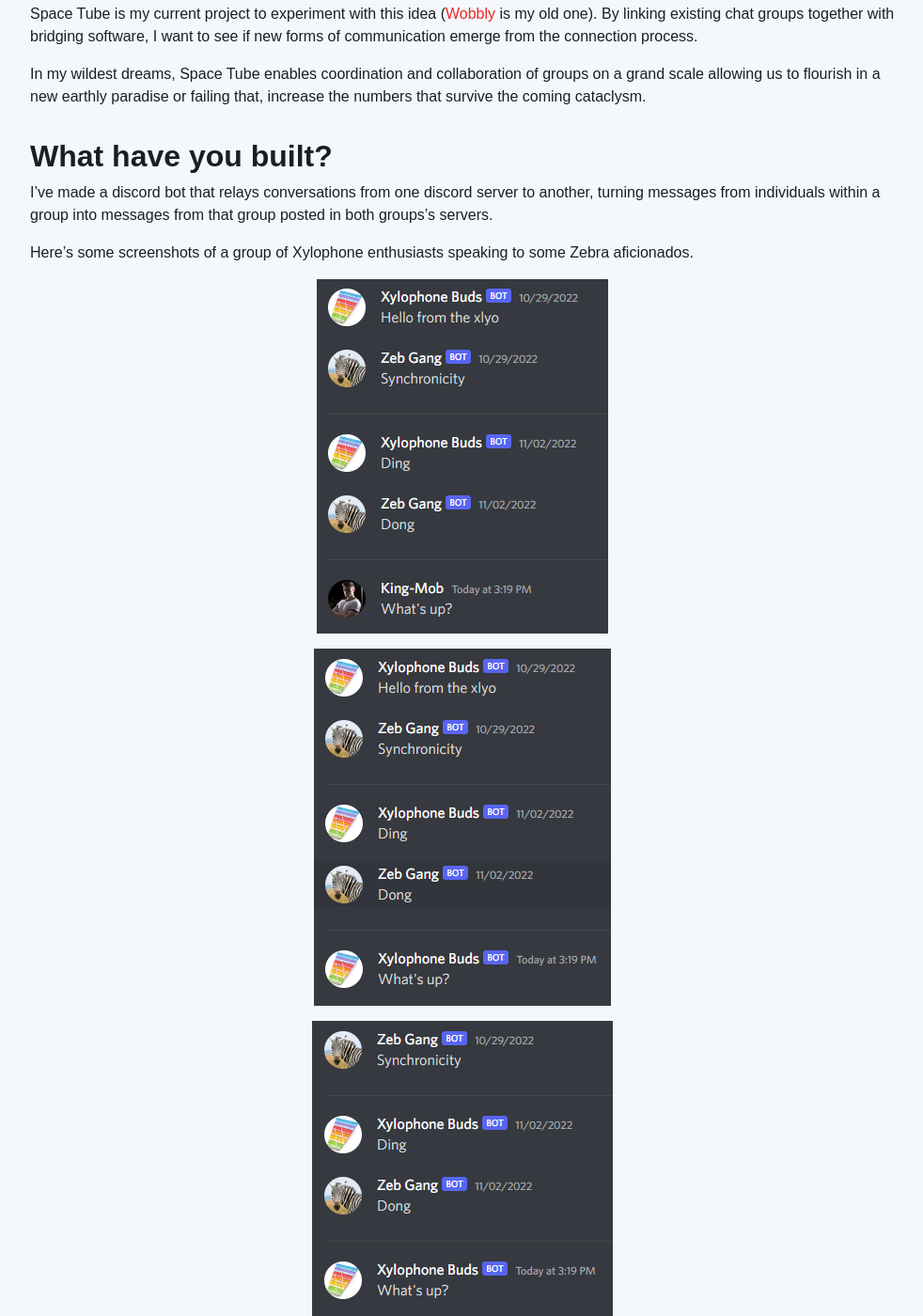
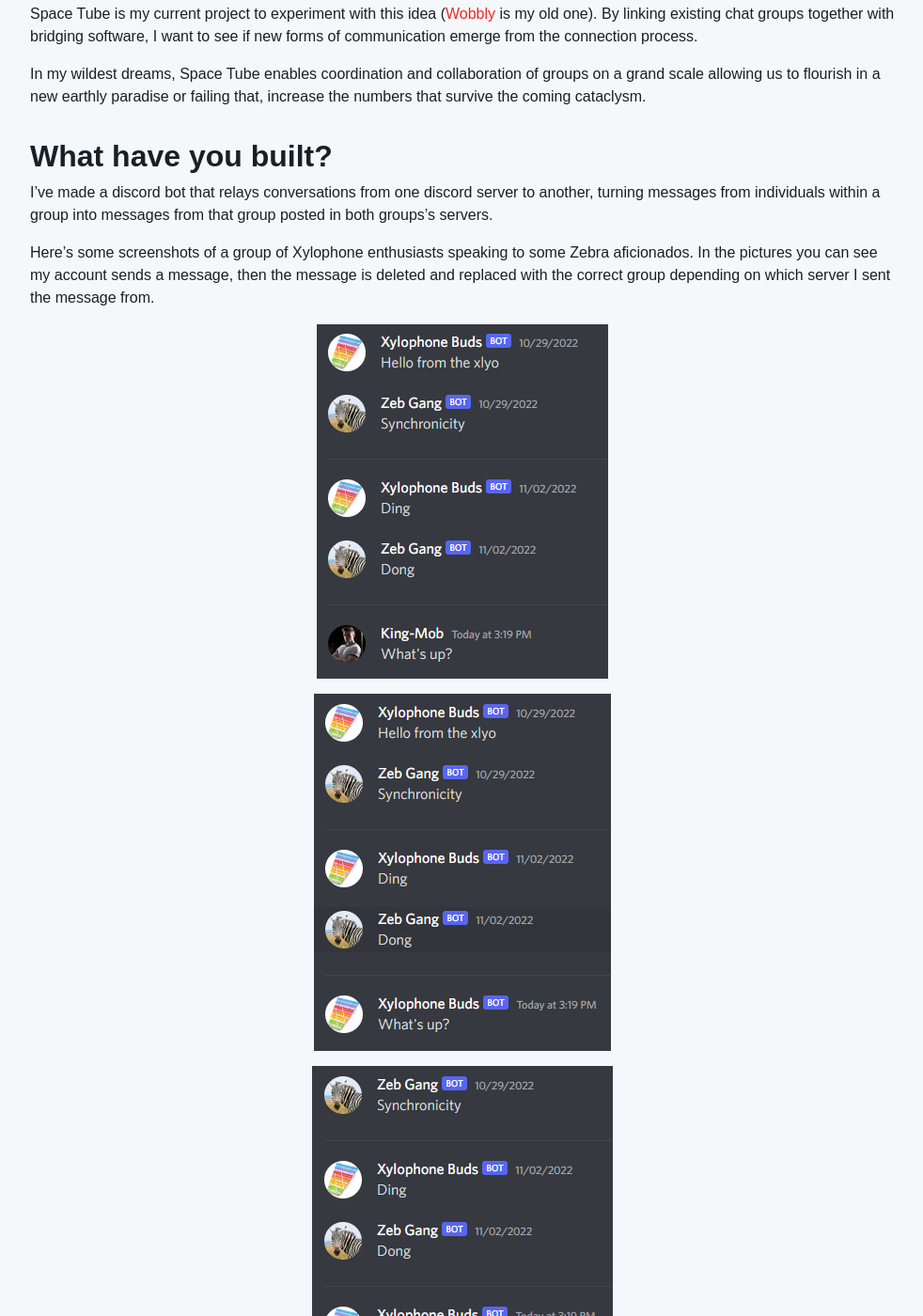
Before and after one commit to Wobbly-App/wobbly.app, a Jekyll site: the page built from _posts/2022-11-05-introduction-to-space-tube.md, in a window 1280 px wide and 1400 px high, scrolled down 352 px. Shown: the whole window at 94% size, without its empty margins (148-1130 px from the left). Built offline with Jekyll 4.4.1, drawn with Linux system fonts in a browser that asks for light colours; some web fonts are replaced; comment, search, counter and statistics services are not loaded; some of the changed text lies outside the part shown.

Commit message:
Update 2022-11-05-introduction-to-space-tube.md

```diff
--- a/_posts/2022-11-05-introduction-to-space-tube.md
+++ b/_posts/2022-11-05-introduction-to-space-tube.md
@@ -12,7 +12,8 @@
 
 I’ve made a discord bot that relays conversations from one discord server to another, turning messages from individuals within a group into messages from that group posted in both groups’s servers.
 
-Here’s some screenshots of a group of Xylophone enthusiasts speaking to some Zebra aficionados.
+Here’s some screenshots of a group of Xylophone enthusiasts speaking to some Zebra aficionados. In the pictures you can see my account sends a message, then the message is deleted and replaced with the correct group depending on which server I sent the message from.
+
 
 ![Discord screenshot of channel, with post from user king-mob asking what's up](https://wobbly.app/assets/img/space%20tube%20demo%20sequence%201.png "User sends message")
 
@@ -20,7 +21,7 @@
 
 ![Discord screenshot of channel, with post from zebra afficiandos replying that they're demonstrating space tube](https://wobbly.app/assets/img/space%20tube%20demo%20sequence%203.png "Reply from the other group that can see the message")
 
-In the pictures you can see my account sends a message, then the message is deleted and replaced with the correct group depending on which server I sent the message from.
+Here's another example of it actually in use, a coop called Common Knowledge asked Code-Operative about a recent coop gathering in Glasgow.
 
 ![Discord screenshot of two bot users, named Common Knowledge and Code-Operative discussing a recent gathering in Glasgow](https://wobbly.app/assets/img/codeop%20common%20knowledge%20talking.png "Here's another example of it actually in use, a coop called Common Knowledge asked Code-Operative about a recent coop gathering in Glasgow.")
 
```
